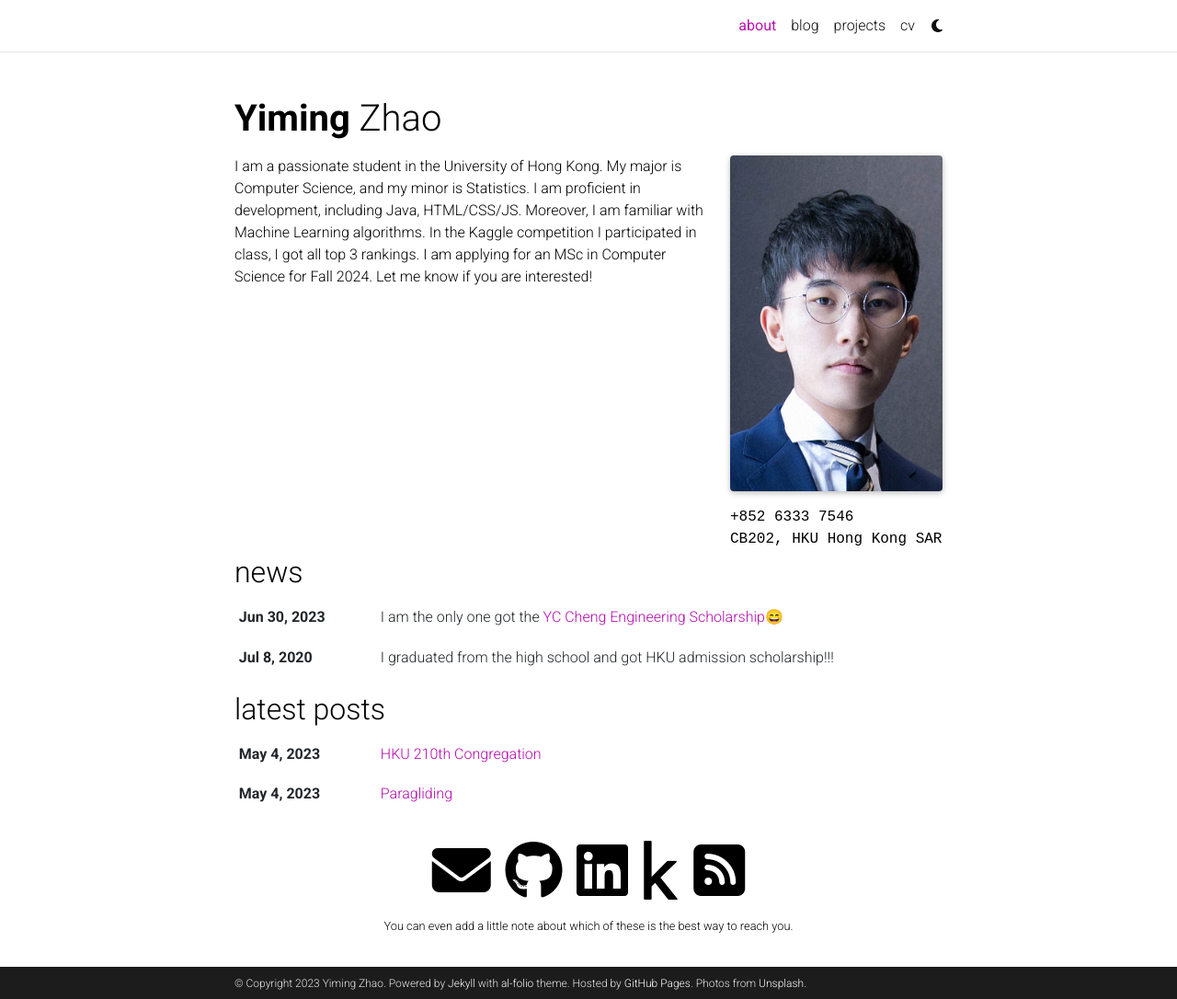
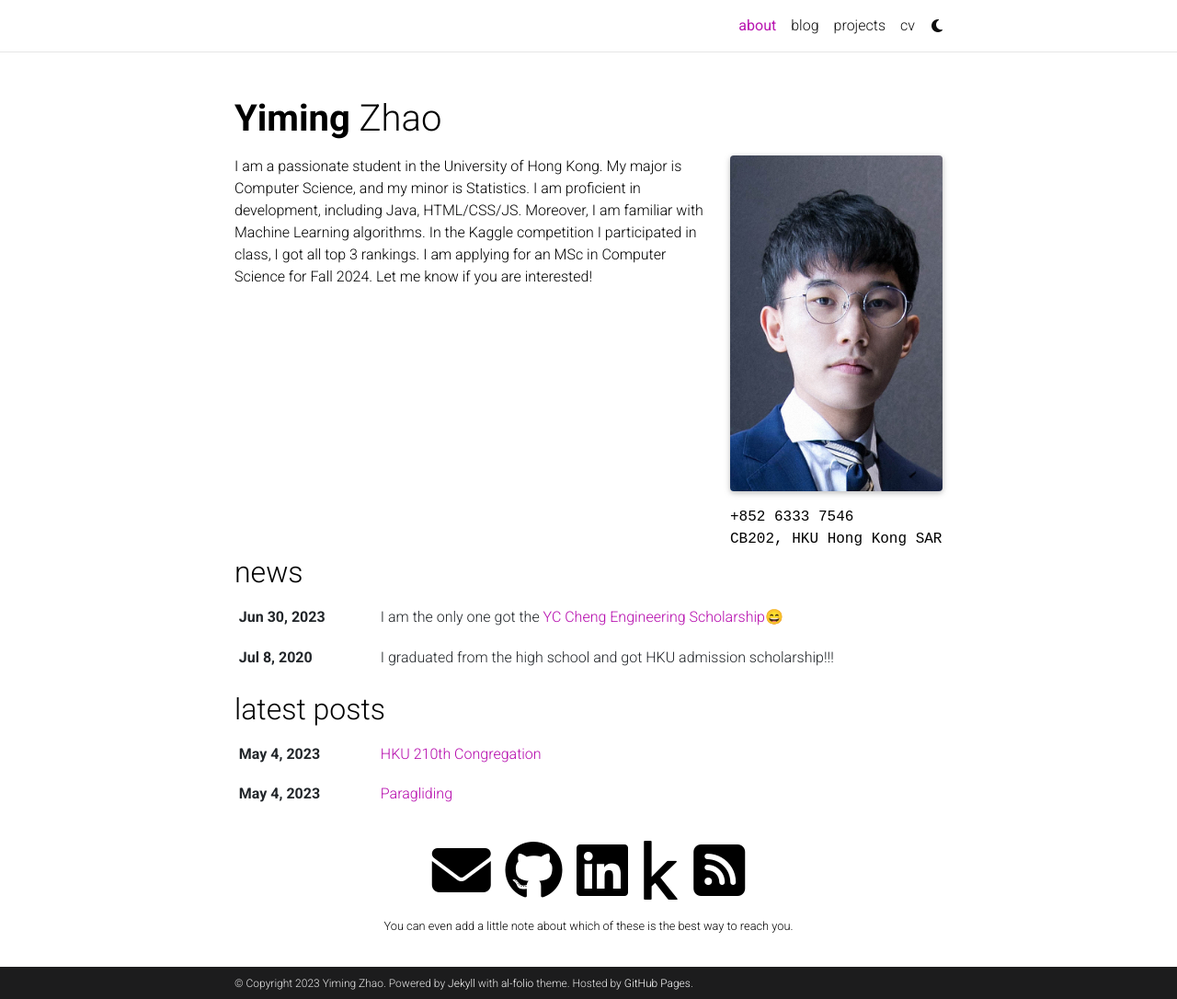
Before and after one commit to YimingZhao-art/YimingZhao-art.github.io, a Jekyll site: the page built from _pages/about.md, in a window 1280 px wide and 1086 px high. Shown: the whole window at 92% size. Built offline with Jekyll 4.4.1, drawn with Linux system fonts in a browser that asks for light colours; full-size pictures stand in for the smaller copies a plugin makes; emoji names are drawn with the system emoji font; comment, search, counter and statistics services are not loaded; a style sheet for code colours, icons or effects is not loaded.

Commit message:
remove unused

```diff
--- a/_config.yml
+++ b/_config.yml
@@ -12,7 +12,6 @@
 footer_text: >
   Powered by <a href="https://jekyllrb.com/" target="_blank">Jekyll</a> with <a href="https://github.com/alshedivat/al-folio">al-folio</a> theme.
   Hosted by <a href="https://pages.github.com/" target="_blank">GitHub Pages</a>.
-  Photos from <a href="https://unsplash.com" target="_blank">Unsplash</a>.
 keywords: Machine Learning, Computer Vision, NLP, cats and dogs  # add your own keywords or leave empty
 
 lang: en # the language of your site (for example: en, fr, cn, ru, etc.)
@@ -262,8 +261,8 @@
     tag: '/blog/tag/:name/'
     category: '/blog/category/:name/'
 
-display_tags: ['formatting', 'images', 'links', 'math', 'code'] # these tags will be displayed on the front page of your blog
-display_categories: ['blockquotes'] # these categories will be displayed on the front page of your blog
+display_tags: ['formatting', 'images'] #, 'links', 'math', 'code'] # these tags will be displayed on the front page of your blog
+display_categories: [] #'blockquotes'] # these categories will be displayed on the front page of your blog
 
 # -----------------------------------------------------------------------------
 # Jekyll Scholar
```
